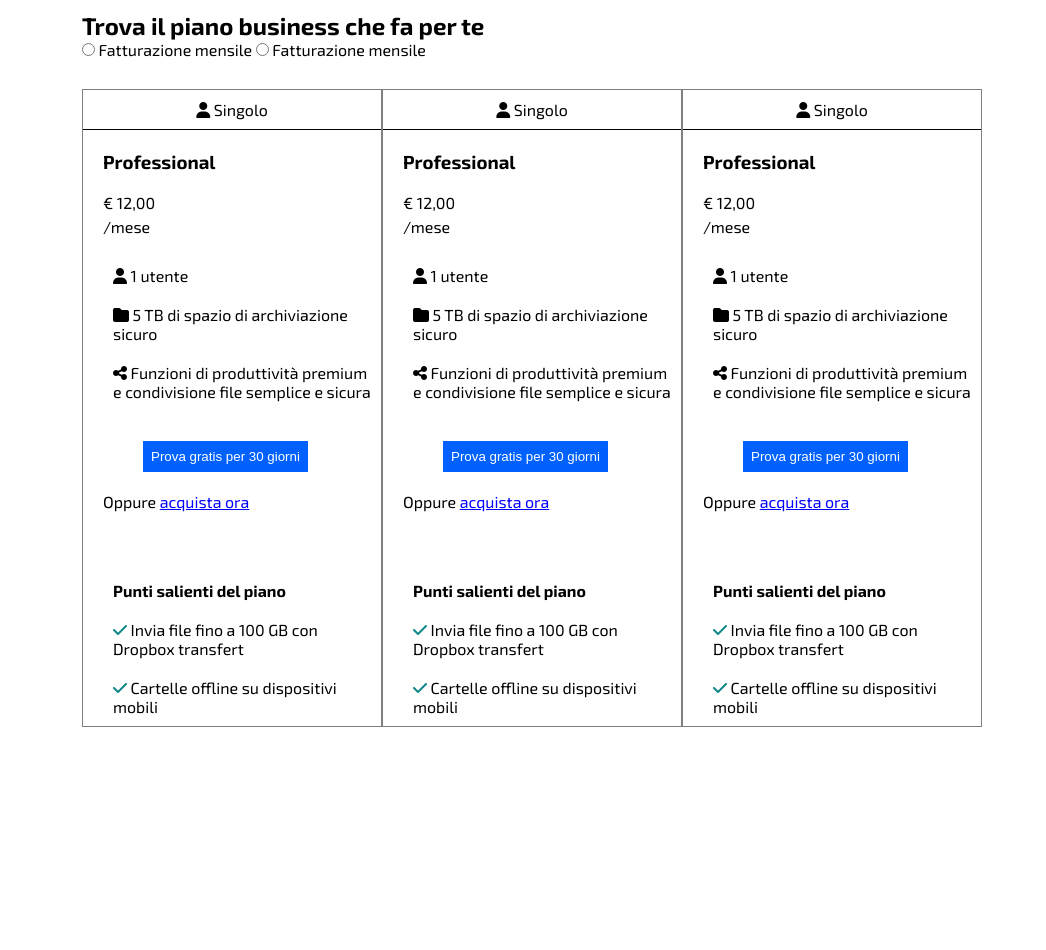
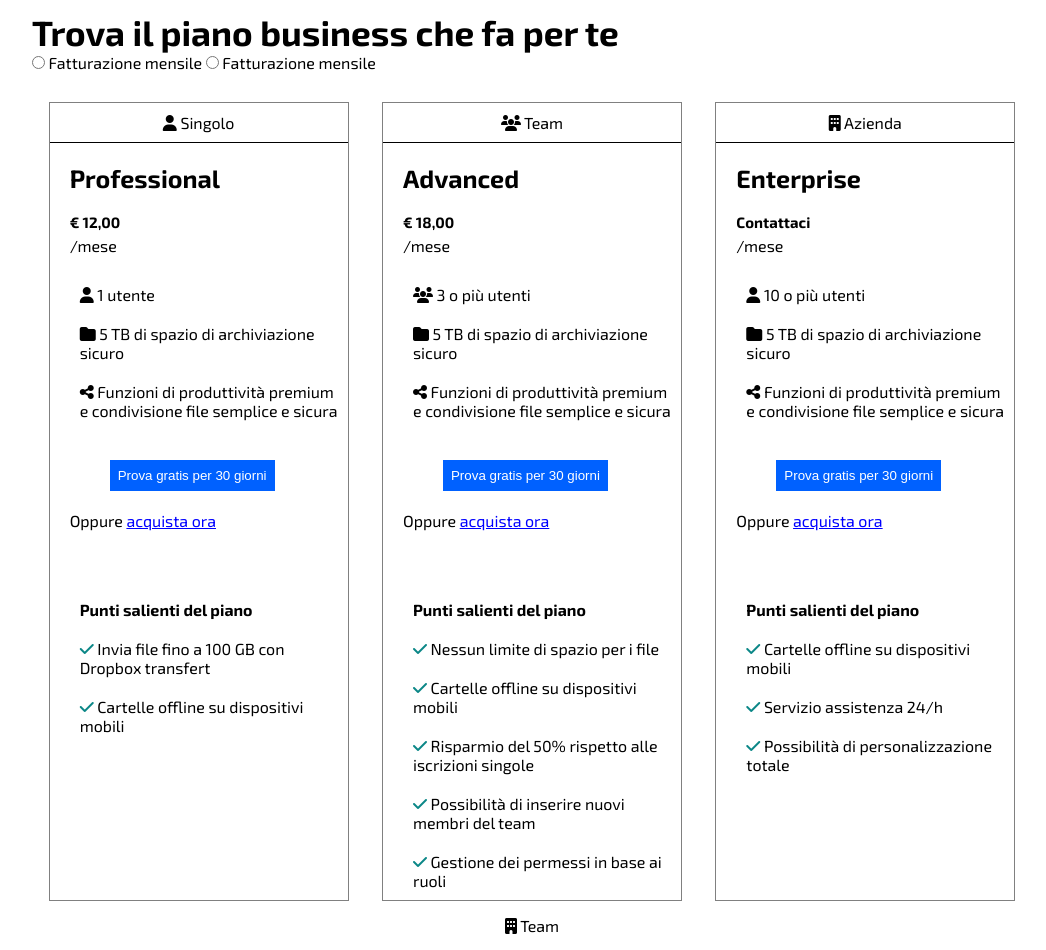
Before and after one commit to RiccardoMarino00/htmlcss-dropbox, a plain HTML site: page index.html in a window 1280 px wide. Shown: the part 800-1750 px from the top of the page, without its empty margins (108-1154 px from the left). Before the commit the page ends 1527 px from the top, so only its background shows below. Drawn offline with Linux system fonts and the light colour scheme.

Commit message:
Fixed: gap column

```diff
--- a/css/index.css
+++ b/css/index.css
@@ -43,7 +43,7 @@ body{
 }
 
 .container-sm{
-    width: 900px;
+    width: 1000px;
     margin: 0 auto;
 }
 
@@ -120,6 +120,11 @@ body{
 
 .title-business-plan{
     margin-top: 60px;
+    font-size: 35px;
+}
+
+.row, .fatturazioni{
+    justify-content: space-around;
 }
 
 .col-3{
@@ -140,10 +145,12 @@ body{
 
 .status{
     padding-top: 20px;
+    font-size: 25px;
 }
 
 .euro{
     padding-top: 20px;
+    font-size: 15px;
 }
 
 .month{
@@ -161,6 +168,7 @@ body{
 .thirty-days{
     margin-top: 30px;
     margin-left: 40px;
+    font-weight: 300;
 }
 
 .compra-ora{
@@ -179,3 +187,8 @@ body{
 .check{
     color: rgb(11, 135, 135);
 }
+
+.team{
+    padding: 15px;
+    text-align: center;
+}
--- a/index.html
+++ b/index.html
@@ -7,6 +7,7 @@
     <link rel="preconnect" href="https://fonts.googleapis.com">
     <link rel="preconnect" href="https://fonts.gstatic.com" crossorigin>
     <link href="https://fonts.googleapis.com/css2?family=Exo+2:wght@400;700&display=swap" rel="stylesheet">
+    <link href="https://fonts.googleapis.com/css2?family=Exo+2:wght@300&display=swap" rel="stylesheet">
     <link rel="stylesheet" href="./css/index.css">
     <title>Dropbox</title>
 </head>
@@ -58,7 +59,7 @@
                         <p class="single"><i class="fa-solid fa-user"></i> Singolo</p>
                         <div class="card-1">
                             <h3 class="status">Professional</h3>
-                            <div class="euro">&euro; 12,00</div>
+                            <div class="euro"><strong>&euro; 12,00</strong></div>
                             <div class="month">/mese</div>
                             <ul class="stats">
                                 <li class="item-stats"><i class="fa-solid fa-user"></i>  1 utente</li>
@@ -76,13 +77,13 @@
                     </div>
 
                     <div class="col-3">
-                        <p class="single"><i class="fa-solid fa-user"></i> Singolo</p>
+                        <p class="single"><i class="fa-solid fa-users"></i> Team</p>
                         <div class="card-1">
-                            <h3 class="status">Professional</h3>
-                            <div class="euro">&euro; 12,00</div>
+                            <h3 class="status">Advanced</h3>
+                            <div class="euro"><strong>&euro; 18,00</strong></div>
                             <div class="month">/mese</div>
                             <ul class="stats">
-                                <li class="item-stats"><i class="fa-solid fa-user"></i>  1 utente</li>
+                                <li class="item-stats"><i class="fa-solid fa-users"></i>        3 o più utenti</li>
                                 <li class="item-stats"><i class="fa-solid fa-folder"></i>  5 TB di spazio di archiviazione sicuro</li>
                                 <li class="item-stats"><i class="fa-solid fa-share-nodes"></i>  Funzioni di produttività premium e condivisione file semplice e sicura</li>
                             </ul>
@@ -90,20 +91,23 @@
                             <div class="compra-ora">Oppure <a href="#" class="buy-now">acquista ora</a></div>
                             <ul class="list-bottom-card">
                                 <li class="item-stats"><strong>Punti salienti del piano</strong></li>
-                                <li class="item-stats"><i class="fa-solid fa-check check"></i>  Invia file fino a 100 GB con Dropbox transfert</li>
+                                <li class="item-stats"><i class="fa-solid fa-check check"></i>  Nessun limite di spazio per i file</li>
                                 <li class="item-stats"><i class="fa-solid fa-check check"></i>  Cartelle offline su dispositivi mobili</li>
+                                <li class="item-stats"><i class="fa-solid fa-check check"></i>  Risparmio del 50% rispetto alle iscrizioni singole</li>
+                                <li class="item-stats"><i class="fa-solid fa-check check"></i>  Possibilità di inserire nuovi membri del team</li>
+                                <li class="item-stats"><i class="fa-solid fa-check check"></i>  Gestione dei permessi in base ai ruoli</li>
                             </ul>
                         </div>
                     </div>
 
                     <div class="col-3">
-                        <p class="single"><i class="fa-solid fa-user"></i> Singolo</p>
+                        <p class="single"><i class="fa-solid fa-building"></i> Azienda</p>
                         <div class="card-1">
-                            <h3 class="status">Professional</h3>
-                            <div class="euro">&euro; 12,00</div>
+                            <h3 class="status">Enterprise</h3>
+                            <div class="euro"><strong>Contattaci</strong></div>
                             <div class="month">/mese</div>
                             <ul class="stats">
-                                <li class="item-stats"><i class="fa-solid fa-user"></i>  1 utente</li>
+                                <li class="item-stats"><i class="fa-solid fa-user"></i>  10 o più utenti</li>
                                 <li class="item-stats"><i class="fa-solid fa-folder"></i>  5 TB di spazio di archiviazione sicuro</li>
                                 <li class="item-stats"><i class="fa-solid fa-share-nodes"></i>  Funzioni di produttività premium e condivisione file semplice e sicura</li>
                             </ul>
@@ -111,11 +115,16 @@
                             <div class="compra-ora">Oppure <a href="#" class="buy-now">acquista ora</a></div>
                             <ul class="list-bottom-card">
                                 <li class="item-stats"><strong>Punti salienti del piano</strong></li>
-                                <li class="item-stats"><i class="fa-solid fa-check check"></i>  Invia file fino a 100 GB con Dropbox transfert</li>
                                 <li class="item-stats"><i class="fa-solid fa-check check"></i>  Cartelle offline su dispositivi mobili</li>
+                                <li class="item-stats"><i class="fa-solid fa-check check"></i>  Servizio assistenza 24/h</li>
+                                <li class="item-stats"><i class="fa-solid fa-check check"></i>  Possibilità di personalizzazione totale</li>
                             </ul>
                         </div>
                     </div>
+                </div>
+                <div class="team"><i class="fa-solid fa-building"></i>  Team</div>
+
+                <div class="enterprise"></div>
             </div>
         </section>
     </main>
```
